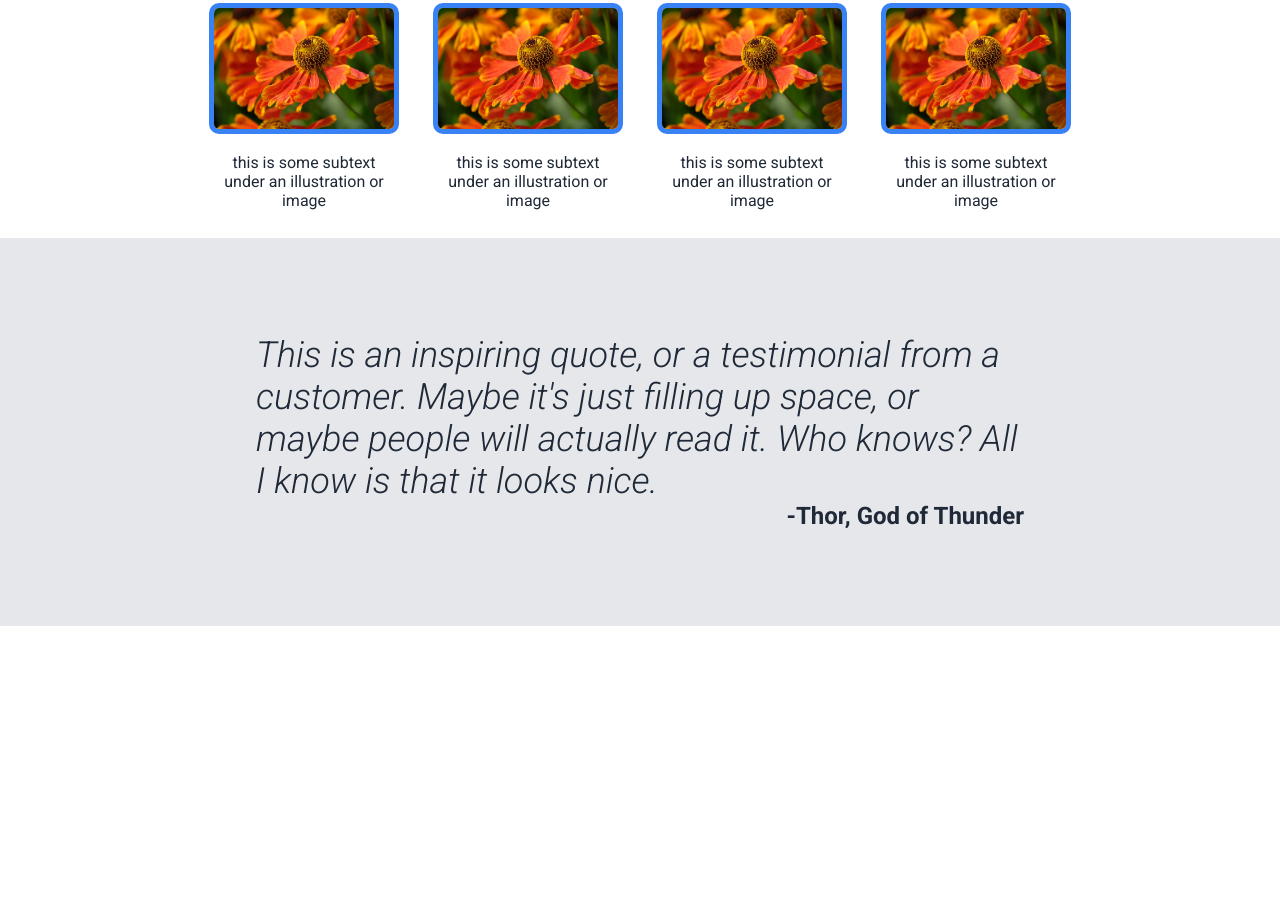
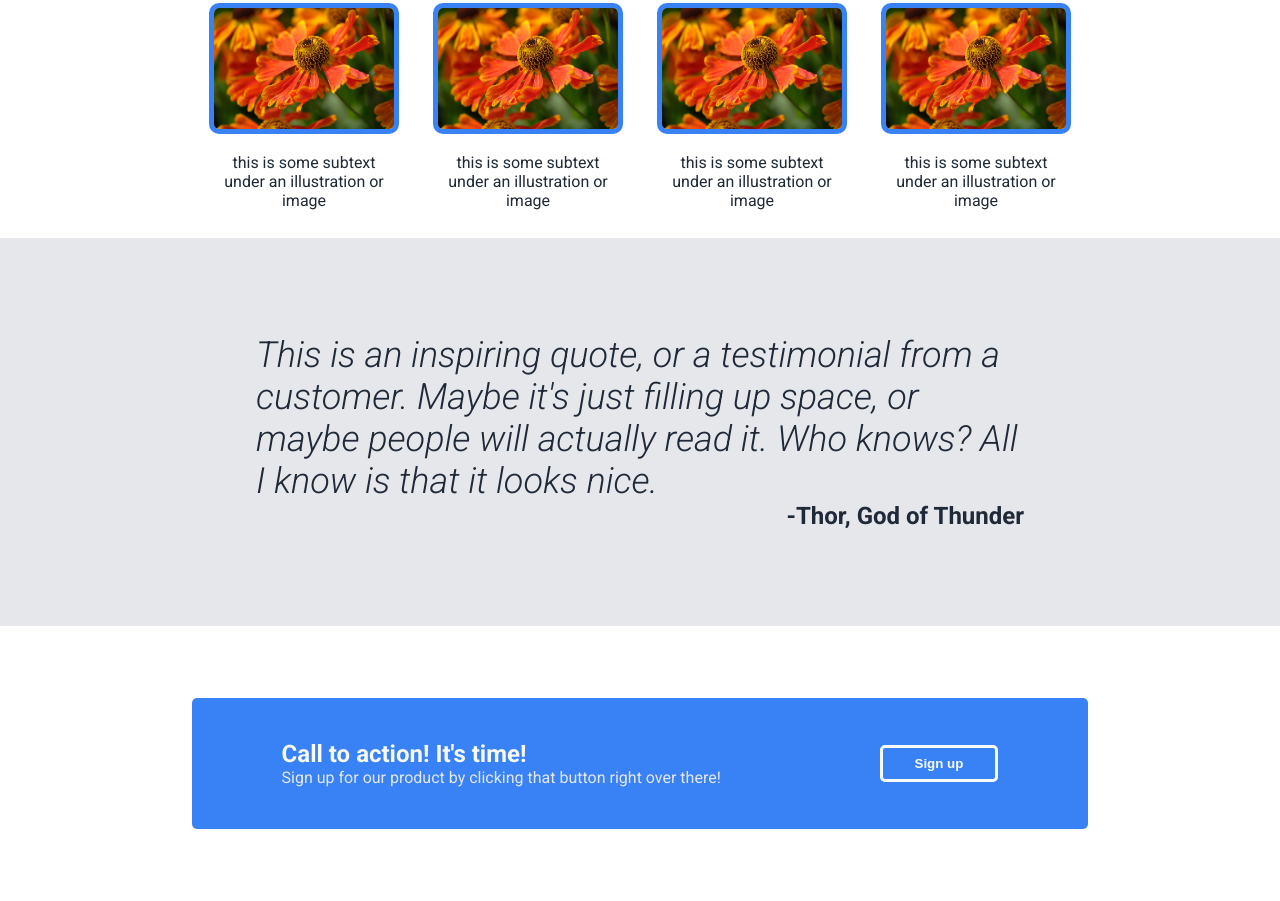
Before and after one commit to TheOrnob/landing-page, a plain HTML site: page index.html in a window 1280 px wide. Shown: the part 555-1456 px from the top of the page. Before the commit the page ends 1181 px from the top, so only its background shows below. Drawn offline with Linux system fonts and the light colour scheme.

Commit message:
Add call to action section

```diff
--- a/index.html
+++ b/index.html
@@ -52,5 +52,17 @@
         <div class="quote">This is an inspiring quote, or a testimonial from a customer. Maybe it's just filling up space, or maybe people will actually read it. Who knows? All I know is that it looks nice.</div>
         <div class="name">-Thor, God of Thunder</div>
     </div>
+
+    <div class="c2a-container">
+        <div class="c2a">
+            <div class="c2a-main">
+                <div class="c2a-head">Call to action! It's time!</div>
+                <div class="c2a-sub">Sign up for our product by clicking that button right over there!</div>
+            </div>
+            <div class="c2a-button">
+                <button class="sign-up">Sign up</button>
+            </div>
+        </div>
+    </div>
 </body>
 </html>
--- a/style.css
+++ b/style.css
@@ -160,3 +160,39 @@ button {
 .name {
     align-self: flex-end;
 }
+
+.c2a-container {
+    display: flex;
+    justify-content: center;
+    align-items: center;
+    padding: 72px 15%;
+}
+.c2a {
+    background-color: #3882F6;
+    border-radius: 5px;
+    padding: 42px 10%;
+    display: flex;
+    justify-content: space-between;
+    align-items: center;
+    flex: 1 1 1200px;
+    flex-wrap: wrap;
+}
+
+.c2a-head{
+    color: #F9FAF8;
+    font-size: 24px;
+    font-weight: 700;
+}
+.c2a-sub {
+    color: #E5E7EB;
+}
+
+.c2a-button {
+    display: flex;
+    justify-content: center;
+    align-items: center;
+}
+
+.c2a-button button{
+    border: 3px solid #F9FAF8;
+}
```
